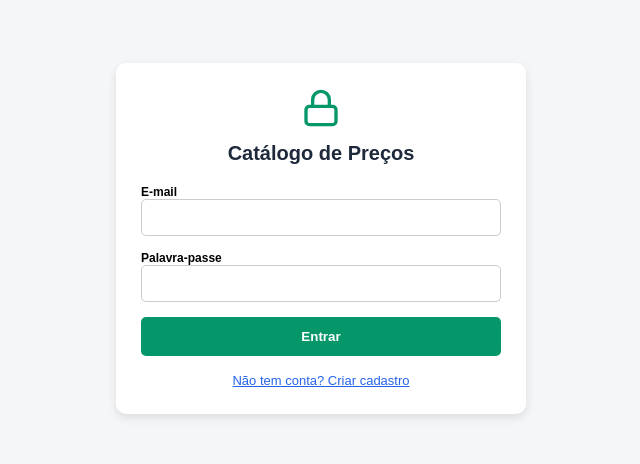
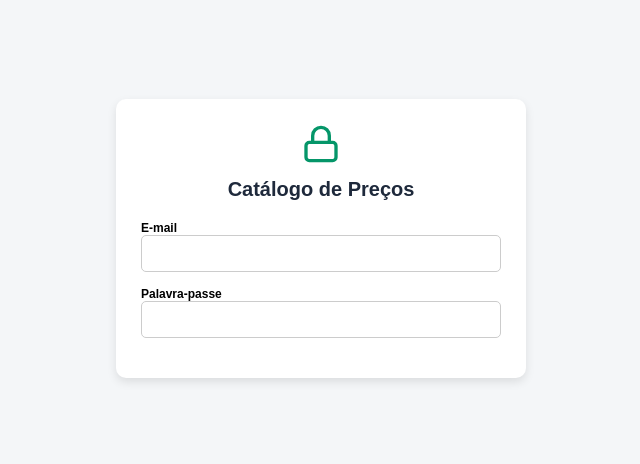
Before and after one commit to marcosmikrok-collab/manatex-app, a React (Vite) app: page / in a window 1280 px wide. Shown: the part 190-654 px from the top of the page, without its empty margins (319-959 px from the left). Built offline with nearby package versions, Linux system fonts and the light colour scheme.

Commit message:
Update App.jsx

```diff
--- a/src/App.jsx
+++ b/src/App.jsx
@@ -811,23 +811,6 @@ export default function App() {
             <input type="password" required value={password} onChange={e => setPassword(e.target.value)} style={{ width: '100%', padding: '10px', borderRadius: '5px', border: '1px solid #ccc', boxSizing: 'border-box' }} />
           </div>
 
-          <button type="submit" style={{ width: '100%', backgroundColor: '#059669', color: 'white', border: 'none', padding: '12px', borderRadius: '5px', fontWeight: 'bold', cursor: 'pointer', marginBottom: '15px' }}>
-            {isRegistering ? 'Cadastrar' : 'Entrar'}
-          </button>
-
-          <div style={{ textAlign: 'center' }}>
-            <button
-              type="button"
-              onClick={() => {
-                setIsRegistering(!isRegistering)
-                setAuthError('')
-                setAuthSuccess('')
-              }}
-              style={{ background: 'none', border: 'none', color: '#2563eb', fontSize: '13px', cursor: 'pointer', textDecoration: 'underline' }}
-            >
-              {isRegistering ? 'Já tem uma conta? Iniciar sessão' : 'Não tem conta? Criar cadastro'}
-            </button>
-          </div>
         </form>
       </div>
     )
```
